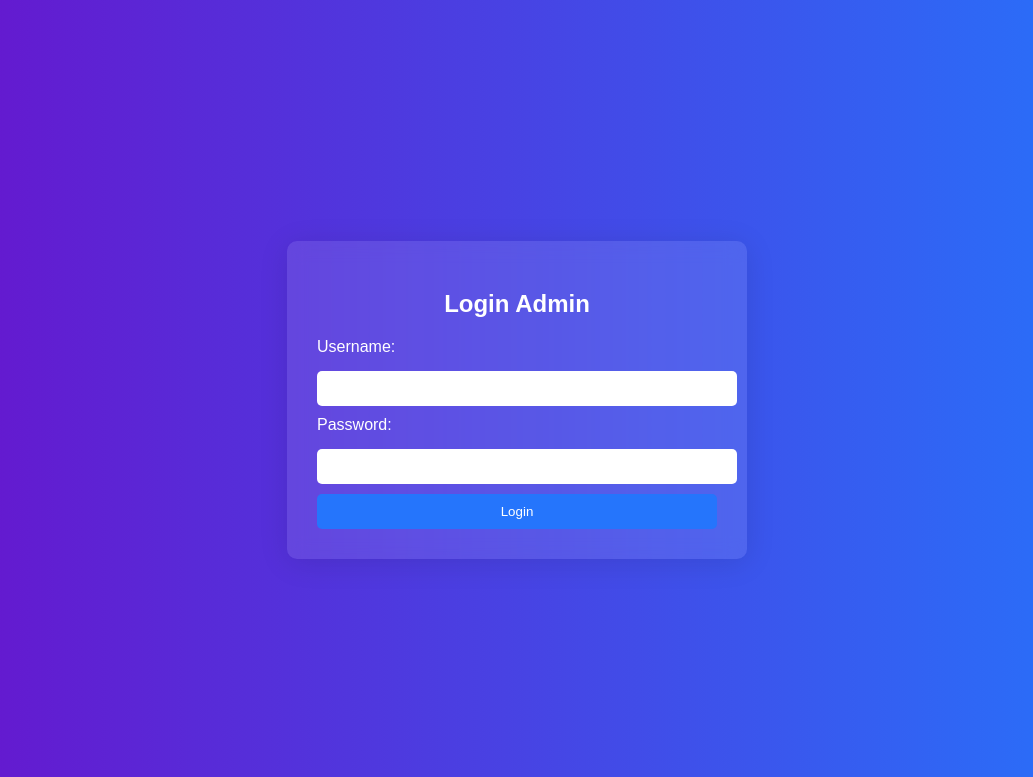
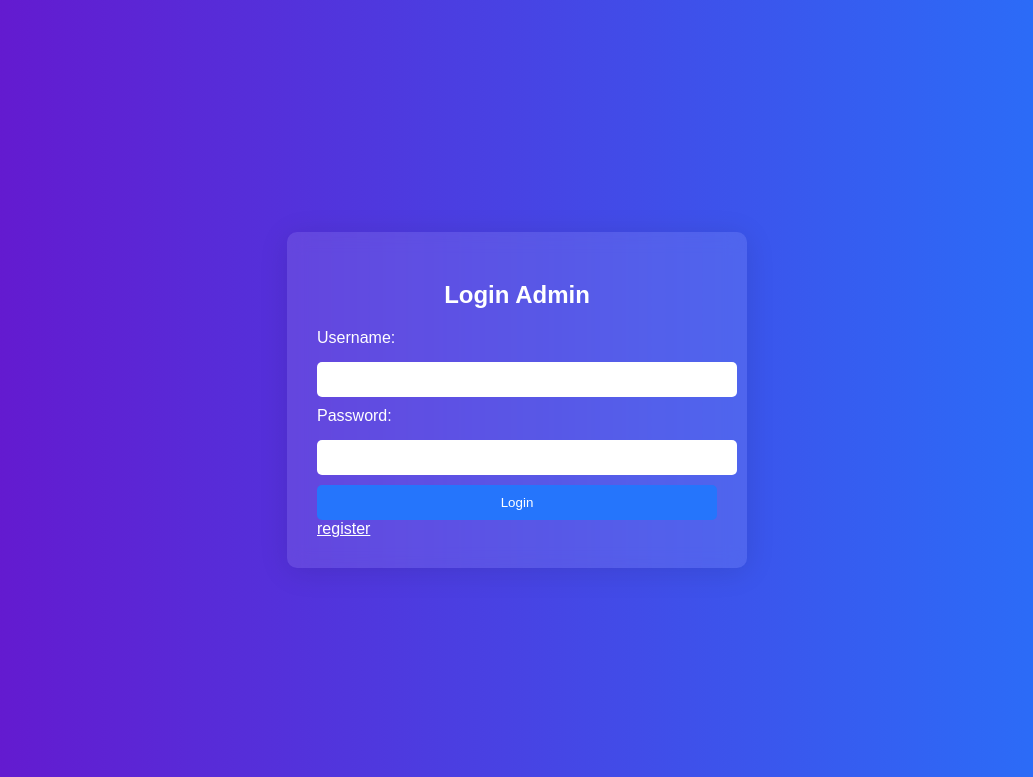
Before and after one commit to therk01/login-, a PHP site: page / in a window 1280 px wide. Shown: the top 777 px of the page, without its empty margins (123-1156 px from the left). Run offline with PHP 8.4, Linux system fonts and the light colour scheme.

Commit message:
Update index.php

```diff
--- a/index.php
+++ b/index.php
@@ -16,6 +16,7 @@
             <label for="password">Password:</label>
             <input type="password" name="password" required>
             <input type="submit" name="login" value="Login">
+            <a href="#" style="color: white;">register</a>
         </form>
     </div>
 </body>
```
